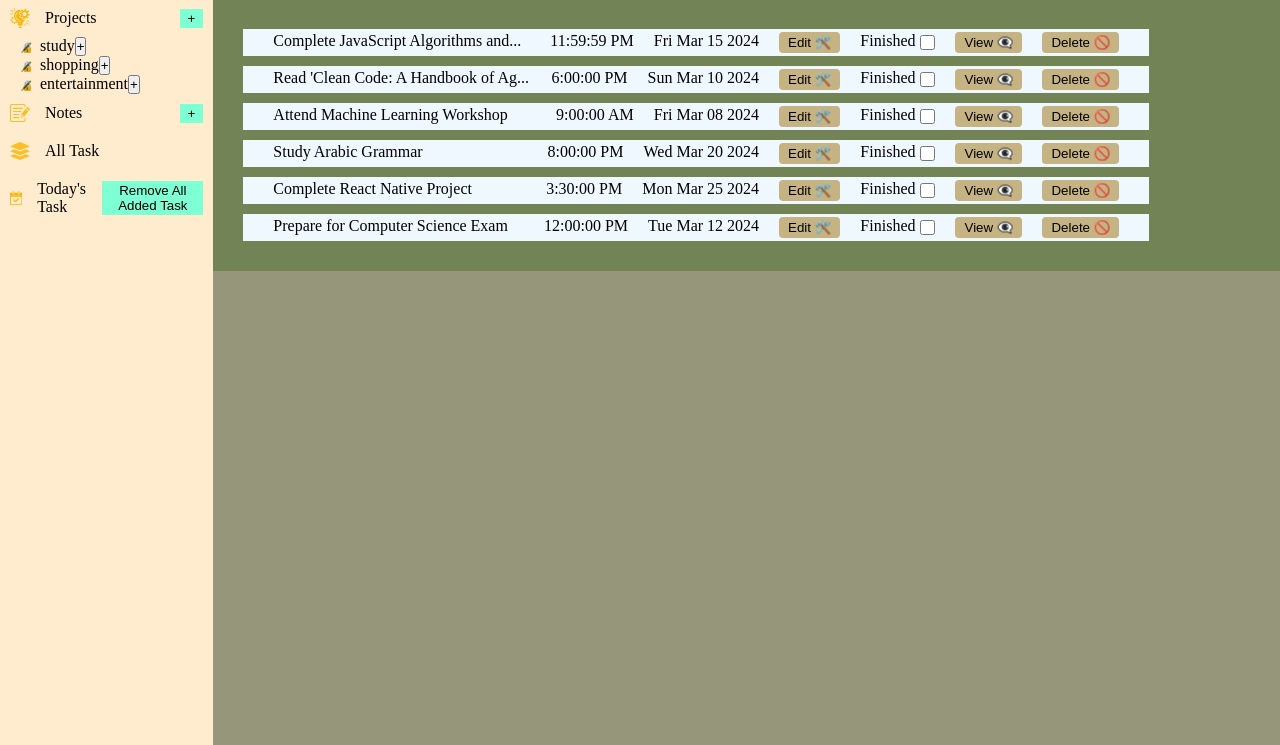
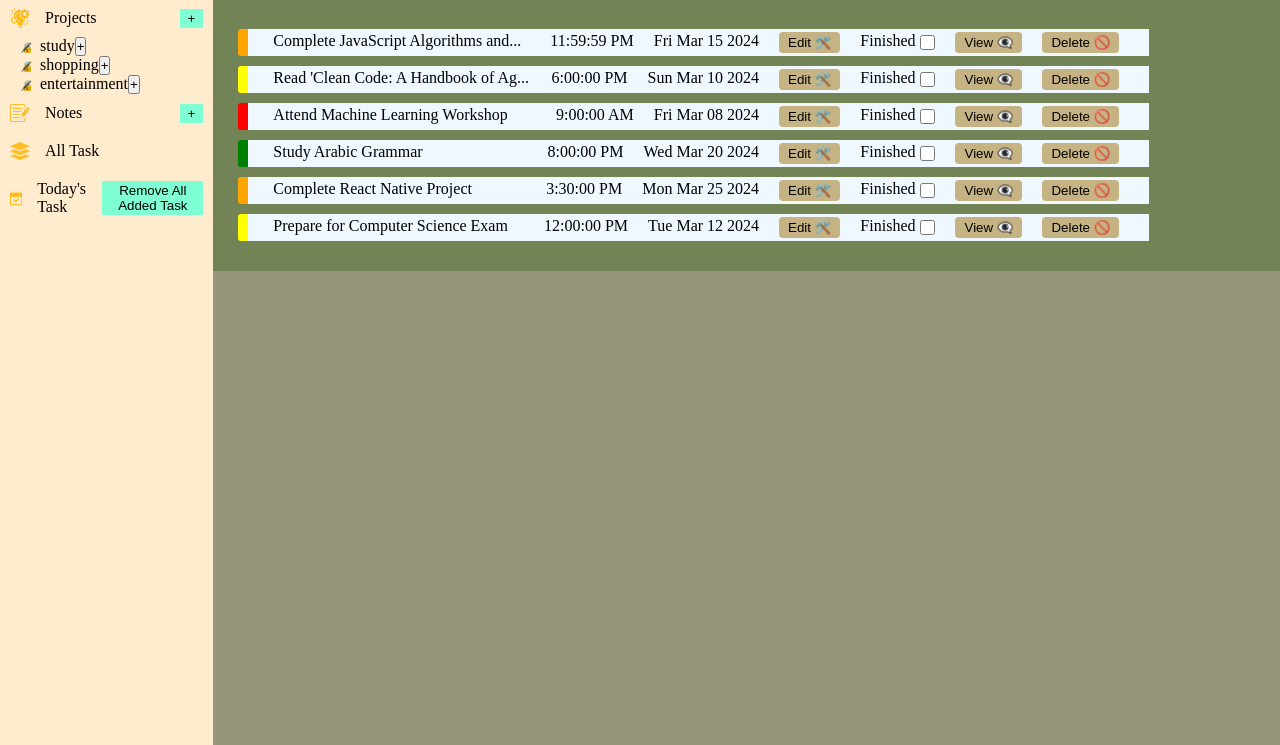
Before and after one commit to marwanGA09/To-do-app, a website built with webpack: page src/template.html in a window 1280 px wide. Shown: the part 55-800 px from the top of the page. Built offline with nearby package versions, Linux system fonts and the light colour scheme.

Commit message:
style cards based on their priority

```diff
--- a/src/style/style.scss
+++ b/src/style/style.scss
@@ -119,6 +119,30 @@ body {
       input {
         margin-left: -1.5rem;
       }
+      &[data-priority] {
+        position: relative;
+      }
+      &[data-priority]::before {
+        content: "";
+        position: absolute;
+        height: 100%;
+        width: 1rem;
+        border-radius: 0.3rem 0 0 0.3rem;
+        left: -0.5rem;
+      }
+
+      &[data-priority="1"]::before {
+        background-color: #ff0000;
+      }
+      &[data-priority="2"]::before {
+        background-color: #ffa500;
+      }
+      &[data-priority="3"]::before {
+        background-color: #ffff00;
+      }
+      &[data-priority="4"]::before {
+        background-color: #008000;
+      }
     }
   }
 }
```
